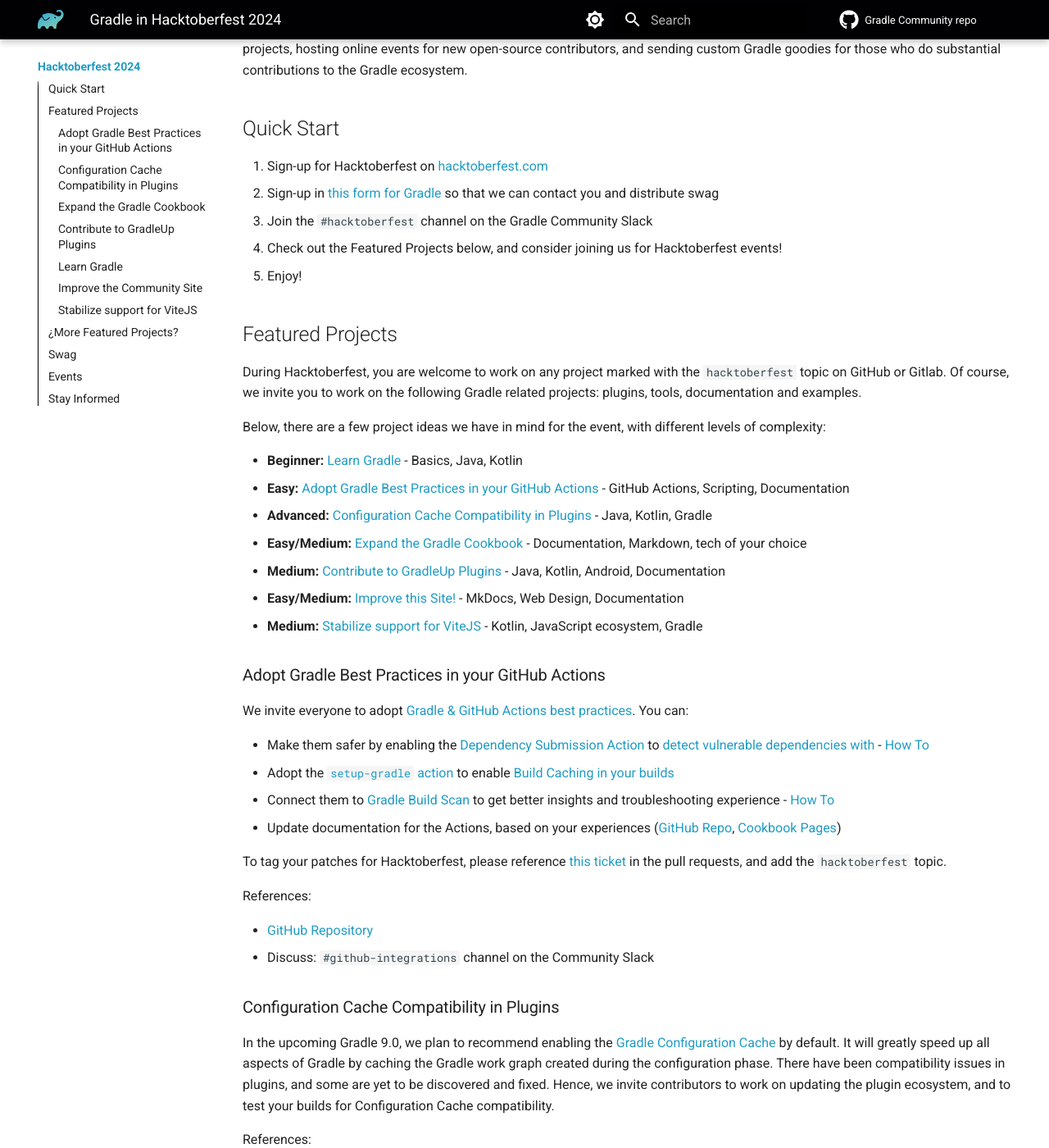
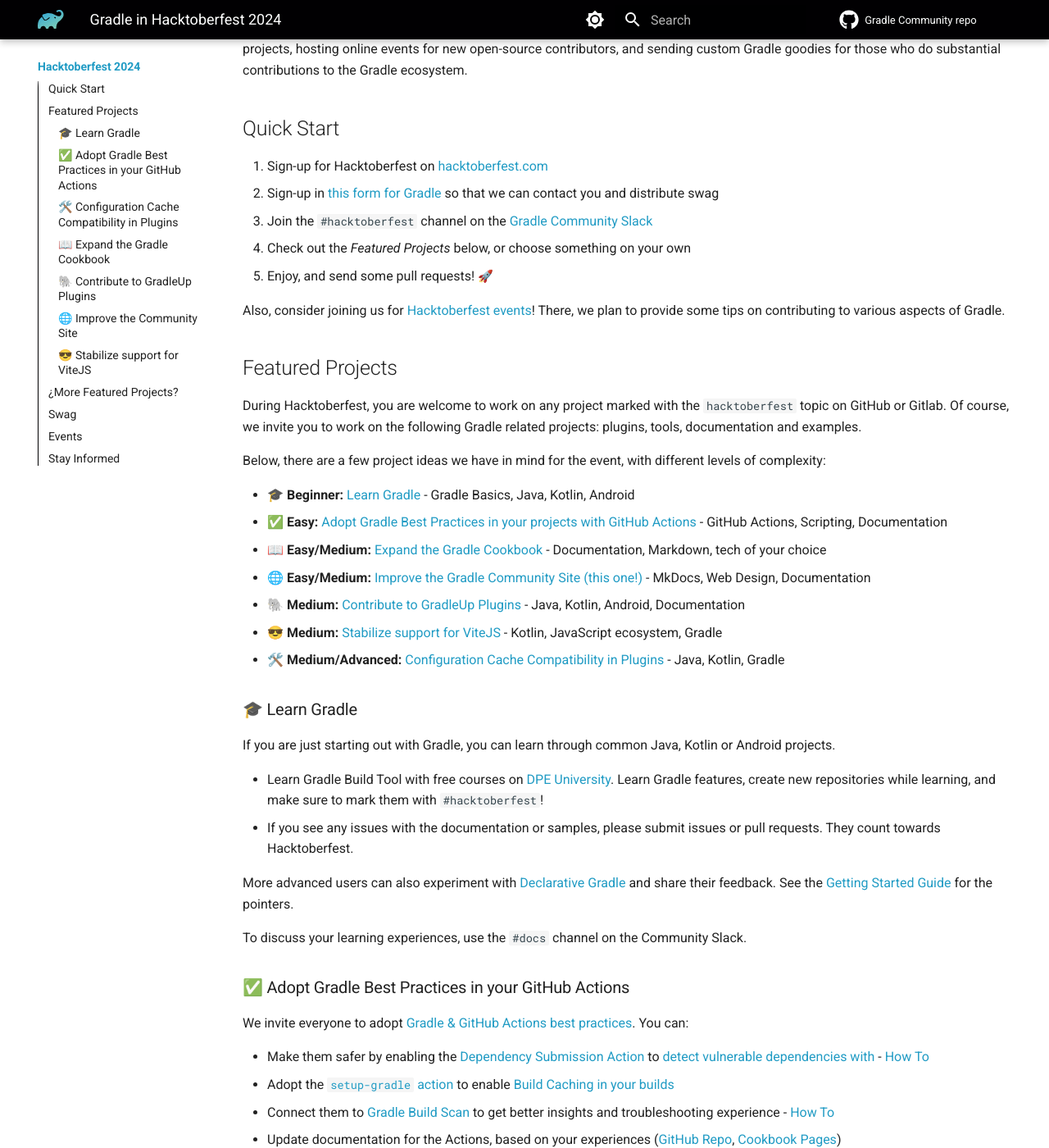
Before and after one commit to gradle/community, an MkDocs documentation site: the page built from docs/events/hacktoberfest/2024/README.md, in a window 1280 px wide and 1400 px high, scrolled down 363 px. Shown: the whole window at 82% size. Built offline with MkDocs 1.6.1 and Material for MkDocs 9.7.7, drawn with Linux system fonts in a browser that asks for light colours; emoji names are drawn with the system emoji font; plug-ins that fetch from the network failed and are left out; comment, search, counter and statistics services are not loaded; some of the changed text lies outside the part shown.

Commit message:
Sort projects by complexity, add emojis

```diff
--- a/docs/events/hacktoberfest/2024/README.md
+++ b/docs/events/hacktoberfest/2024/README.md
@@ -22,9 +22,12 @@ and sending custom Gradle goodies for those who do substantial contributions to
 1. Sign-up for Hacktoberfest on [hacktoberfest.com](https://hacktoberfest.com/)
 2. Sign-up in [this form for Gradle](https://forms.gle/go2VESj7kDG1QUqV7) so that
   we can contact you and distribute swag
-3. Join the `#hacktoberfest` channel on the Gradle Community Slack [](../../../contributing/community-slack.md)
-4. Check out the Featured Projects below, and consider joining us for Hacktoberfest events!
-5. Enjoy!
+3. Join the `#hacktoberfest` channel on the [Gradle Community Slack](../../../contributing/community-slack.md)
+4. Check out the _Featured Projects_ below, or choose something on your own
+5. Enjoy, and send some pull requests! :rocket:
+
+Also, consider joining us for [Hacktoberfest events](#events)!
+There, we plan to provide some tips on contributing to various aspects of Gradle.
 
 ## Featured Projects
 
@@ -36,23 +39,40 @@ plugins, tools, documentation and examples.
 Below, there are a few project ideas we have in mind for the event,
 with different levels of complexity:
 
-- **Beginner:** [Learn Gradle](#learn) - Basics, Java, Kotlin
-- **Easy:** [Adopt Gradle Best Practices in your GitHub Actions](#github-actions) -
+- 🎓 **Beginner:** [Learn Gradle](#learn) - Gradle Basics, Java, Kotlin, Android
+- ✅ **Easy:** [Adopt Gradle Best Practices in your projects with GitHub Actions](#github-actions) -
   GitHub Actions, Scripting, Documentation
-- **Advanced:** [Configuration Cache Compatibility in Plugins](#configuration-cache) -
+- 📖 **Easy/Medium:** [Expand the Gradle Cookbook](#cookbook) -
+  Documentation, Markdown, tech of your choice
+- 🌐 **Easy/Medium:** [Improve the Gradle Community Site (this one!)](#community-site) -
+  MkDocs, Web Design, Documentation
+- 🐘 **Medium:** [Contribute to GradleUp Plugins](#gradleup) -
+  Java, Kotlin, Android, Documentation
+- 😎 **Medium:** [Stabilize support for ViteJS](#stabilize-support-for-vitejs) -
+  Kotlin, JavaScript ecosystem, Gradle
+- 🛠️ **Medium/Advanced:** [Configuration Cache Compatibility in Plugins](#configuration-cache) -
   Java, Kotlin, Gradle
-- **Easy/Medium:** [Expand the Gradle Cookbook](#cookbook) -
-  Documentation, Markdown, tech of your choice
-- **Medium:** [Contribute to GradleUp Plugins](#gradleup) -
-  Java, Kotlin, Android, Documentation
-- **Easy/Medium:** [Improve this Site!](#community-site) -
-  MkDocs, Web Design, Documentation
-- **Medium:** [Stabilize support for ViteJS](#stabilize-support-for-vitejs) -
-  Kotlin, JavaScript ecosystem, Gradle
+
+<a name="learn"></a>
+
+### 🎓 Learn Gradle
+
+If you are just starting out with Gradle,
+you can learn through common
+Java, Kotlin or Android projects.
+
+* Learn Gradle Build Tool with free courses on [DPE University](https://dpeuniversity.gradle.com/app/catalog). Learn Gradle features, create new repositories while learning, and make sure to mark them with `#hacktoberfest`!
+* If you see any issues with the documentation or samples,
+  please submit issues or pull requests. They count towards Hacktoberfest.
+
+More advanced users can also experiment with [Declarative Gradle](https://declarative.gradle.org/) and share their feedback.
+See the [Getting Started Guide](https://declarative.gradle.org/docs/getting-started/) for the pointers.
+
+To discuss your learning experiences, use the `#docs` channel on the Community Slack.
 
 <a name="github-actions"></a>
 
-### Adopt Gradle Best Practices in your GitHub Actions
+### ✅ Adopt Gradle Best Practices in your GitHub Actions
 
 We invite everyone to adopt [Gradle & GitHub Actions best practices](https://community.gradle.org/cookbook/ci/github-actions/).
 You can:
@@ -94,7 +114,7 @@ References:
 
 <a name="cookbook"></a>
 
-### Expand the Gradle Cookbook
+### 📖 Expand the Gradle Cookbook
 
 We are working on the [Gradle Cookbook](https://cookbook.gradle.org/) - a new community resource with recipes
 for cases that are not included in the main Gradle documentation,
@@ -112,7 +132,7 @@ References:
 
 <a name="gradleup"></a>
 
-### Contribute to GradleUp Plugins
+### 🐘 Contribute to GradleUp Plugins
 
 [GradleUp](https://gradleup.com/) is a new GitHub organization focusing on simplifying Java, Kotlin and Android development with Gradle.
 The team nominated a few projects for Hacktoberfest: Shadow Plugin, Static Analysis Plugin, Gratatouille, etc. Contributions to other projects are welcome, too!
@@ -123,26 +143,9 @@ References:
 - [Suggested GitHub Issues](https://github.com/search?q=org%3AGradleUp+is%3Aissue+is%3Aopen+label%3A%22hacktoberfest%22%2C%22help+wanted%22%2C%22good+first+issue%22&type=issues)
 - Discuss: `#gradleup` channel on the Community Slack
 
-<a name="learn"></a>
-
-### Learn Gradle
-
-If you are just starting out with Gradle,
-you can learn through common
-Java, Kotlin or Android projects.
-
-* Learn Gradle Build Tool with free courses on [DPE University](https://dpeuniversity.gradle.com/app/catalog). Learn Gradle features, create new repositories while learning, and make sure to mark them with `#hacktoberfest`!
-* If you see any issues with the documentation or learning materials,
-  please submit issues or pull requests.
-
-More advanced users can also experiment with [Declarative Gradle](https://declarative.gradle.org/) and share their feedback.
-See the [Getting Started Guide](https://declarative.gradle.org/docs/getting-started/) for the pointers.
-
-To discuss your learning experiences, use the `#docs` channel on the Community Slack.
-
 <a name="community-site"></a>
 
-### Improve the Community Site
+### 🌐 Improve the Community Site
 
 We created this community site in early 2024, and there are many improvements to be done!
 Improving the look & feel, creating new content, etc...
@@ -153,7 +156,7 @@ References:
 * [Contributing to the Community Site](./../../../CONTRIBUTING.md)
 * [Open Issues](https://github.com/gradle/community/labels/website)
 
-### Stabilize support for ViteJS
+### 😎 Stabilize support for ViteJS
 
 [OpenSavvy](https://opensavvy.dev) is working on bringing the [ViteJS](https://vitejs.dev/) bundler to the Gradle Build Tool, in particular for the Kotlin Multiplatform stack. The initial version works on simple projects, but breaks when used with some configurations or libraries. We're searching for contributors who can help us understand what goes wrong so we can stabilize and release the project.
 
```
Also changed, not shown: other parts of docs/events/hacktoberfest/2024/README.md (+2 -2 lines).
